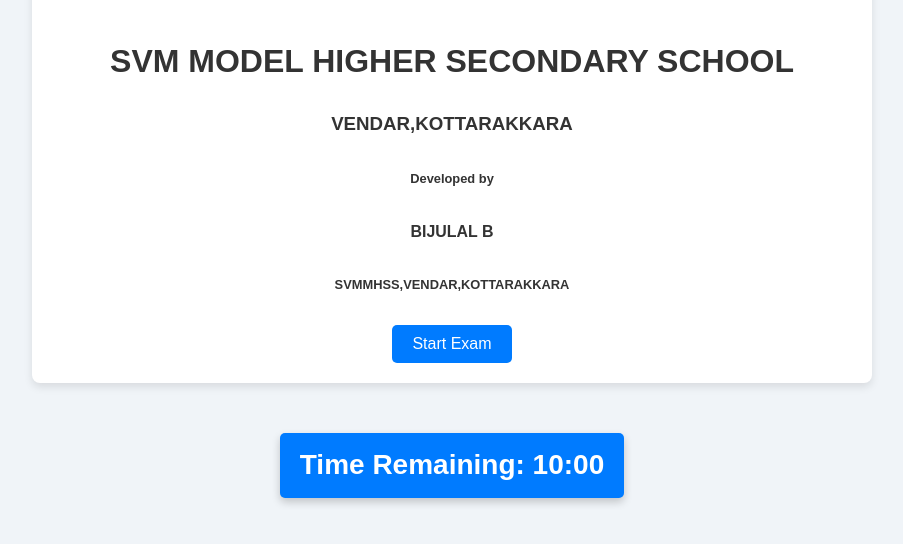
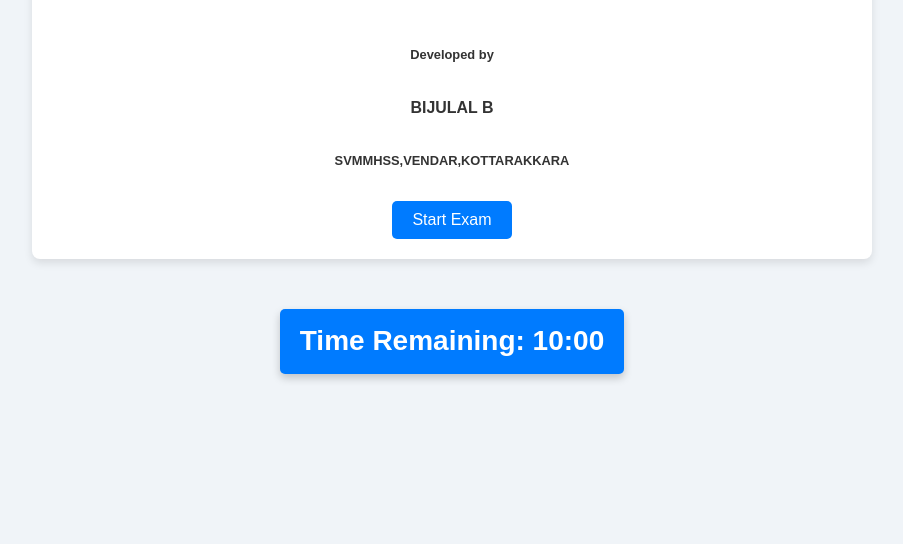
Before and after one commit to bbijulalb/Exam, a plain HTML site: page index.html in a window 1280 px wide. Shown: the part 202-746 px from the top of the page, without its empty margins (188-1091 px from the left). Drawn offline with Linux system fonts and the light colour scheme.

Commit message:
Add files via upload

```diff
--- a/index.html
+++ b/index.html
@@ -9,8 +9,7 @@
 <body>
     <div id="start-container" class="window active">
         <img src="school.jpg" alt="School Logo" id="school-logo">
-        <h1>SVM MODEL HIGHER SECONDARY SCHOOL</h1>
-         <h3>VENDAR,KOTTARAKKARA</h3>
+
           <div id="credits" class="credits">
         <h6>Developed by </h6>
         <h5>BIJULAL B</h5>
```
